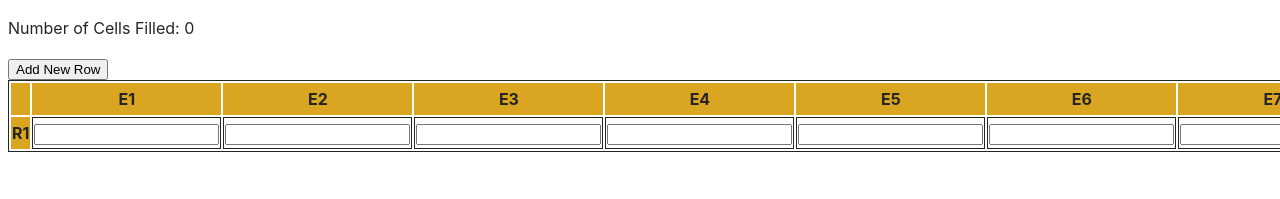
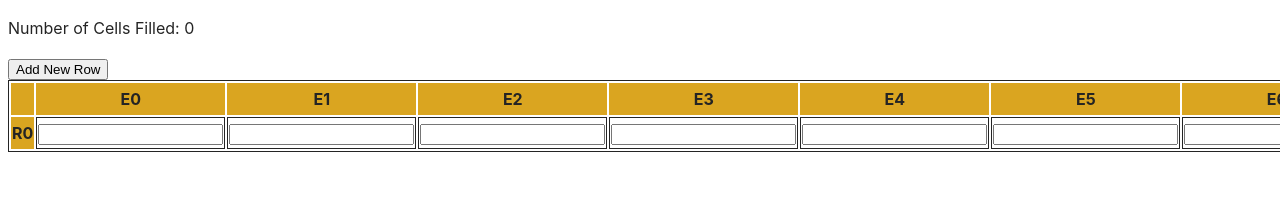
Before and after one commit to StanSurj98/dashboard_tables_exercise, a React (Vite) app: page / in a window 1280 px wide. Shown: the top 199 px of the page. Built offline with nearby package versions, Linux system fonts and the light colour scheme.

Commit message:
feat:update and store new cell value

```diff
--- a/src/App.jsx
+++ b/src/App.jsx
@@ -8,7 +8,7 @@ const NUM_OF_COLS = 7; // Can make this dynamic in future according to user inpu
 
 function App() {
   const [multiRowData, setMultiRowData] = useState([
-    Array(NUM_OF_COLS).fill({ cellValue: null }),
+    Array(NUM_OF_COLS).fill({ cellValue: "" }),
   ]);
   const [filledCellCount, setFilledCellCount] = useState(0);
 
@@ -16,12 +16,34 @@ function App() {
   const handleAddRow = (e) => {
     e.preventDefault();
     // console.log(e);
-    // Update state -> spread prev data and append a NEW array at the same # of cells as previous with default value: null
+    // Update state -> spread prev data and append a NEW array at the same # of cells as previous with default value: ""
     setMultiRowData((prev) => [
       ...prev,
-      Array(prev[0].length).fill({ cellValue: null }),
+      Array(prev[0].length).fill({ cellValue: "" }),
     ]);
     // console.log(multiRowData)
+  };
+
+  const handleCellChange = (rowIndex, cellIndex, newValue) => {
+    setMultiRowData((prevRows) => {
+      // Need to copy prev so it's not stale
+      const newRows = [...prevRows];
+      // Update the old value with new e.target.value
+      newRows[rowIndex][cellIndex] = { cellValue: newValue };
+      // Find prevValue for toggling counters
+      const prevValue = newRows[rowIndex][cellIndex].cellValue;
+
+
+      // ** BUG ** keeps changing counters on multiple onChanges
+      // Toggle counters if prevValue is truthy/falsey
+      // if (prevValue) {
+      //   setFilledCellCount(() => filledCellCount + 1)
+      // } else if (!prevValue) {
+      //   setFilledCellCount(() => filledCellCount - 1)
+      // }
+
+      return newRows
+    });
   };
 
   return (
@@ -35,19 +57,24 @@ function App() {
           <tr>
             <th></th>
             {/* Ugly will do for now hahah */}
+            <th scope="col">E0</th>
             <th scope="col">E1</th>
             <th scope="col">E2</th>
             <th scope="col">E3</th>
             <th scope="col">E4</th>
             <th scope="col">E5</th>
             <th scope="col">E6</th>
-            <th scope="col">E7</th>
           </tr>
         </thead>
         <tbody>
           {/* O(N^2) - Maps over 2D array*/}
-          {multiRowData.map((rowData, index) => (
-            <Row rowData={rowData} rowLabel={index}></Row>
+          {multiRowData.map((rowData, rowIndex) => (
+            <Row
+              key={rowIndex}
+              rowData={rowData}
+              rowIndex={rowIndex}
+              handleCellChange={handleCellChange}
+            ></Row>
           ))}
         </tbody>
       </table>
--- a/src/components/Cell/index.jsx
+++ b/src/components/Cell/index.jsx
@@ -1,10 +1,20 @@
 import React from "react";
 
-const Cell = ({cellValue}) => {
-  console.log(`Cell Data: `, cellValue)
+const Cell = ({ cellValue, cellIndex, rowIndex, handleCellChange }) => {
+  console.log({
+    Value: cellValue,
+    "Row Index": rowIndex,
+    "Cell Index": cellIndex,
+  });
   return (
     <td>
-      <input type={"text"} defaultValue={cellValue} />
+      <input
+        type={"text"}
+        value={cellValue}
+        // Continue calling parent handleChange passing in new e.target.value
+        // NOTE: cellValue is coming from parent state aka ("old")
+        onChange={(e) => handleCellChange(rowIndex, cellIndex, e.target.value)}
+      />
     </td>
   );
 };
--- a/src/components/Row/index.jsx
+++ b/src/components/Row/index.jsx
@@ -1,14 +1,15 @@
 import React from "react";
 import Cell from "../Cell";
 
-const Row = ({ rowData, rowLabel }) => {
+const Row = ({ rowData, rowIndex, handleCellChange }) => {
   // console.log(`rowData: `, rowData)
   return (
     <tr>
-      <th scope="row">{`R${rowLabel + 1}`}</th>
+      <th scope="row">{`R${rowIndex}`}</th>
+
       {/* O(N) - Maps over 1D array */}
-      {rowData.map(({cellValue}) => (
-        <Cell cellValue={cellValue}/>
+      {rowData.map(({ cellValue }, cellIndex) => (
+        <Cell key={cellIndex} cellValue={cellValue} cellIndex={cellIndex} rowIndex={rowIndex} handleCellChange={handleCellChange}/>
       ))}
     </tr>
   );
```
